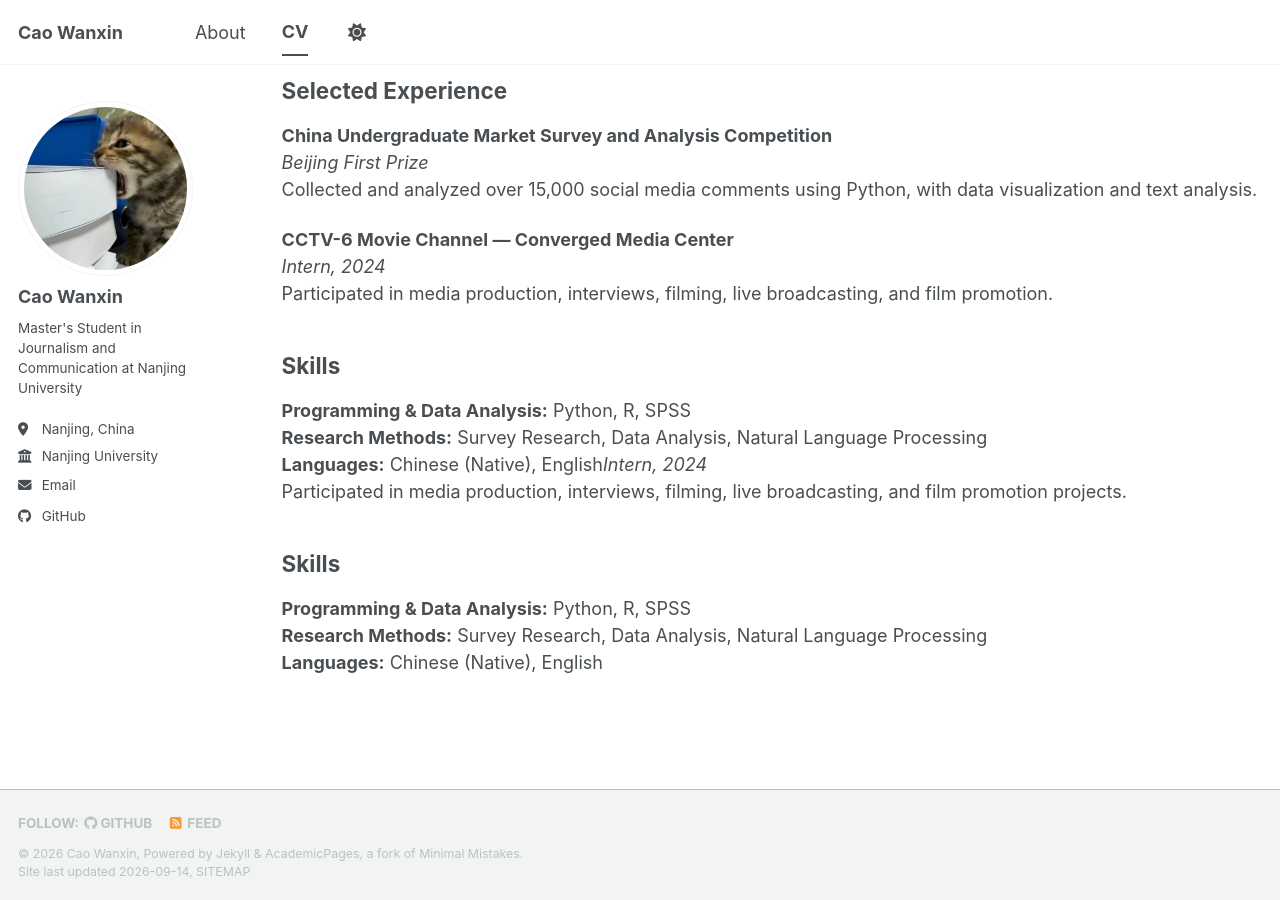
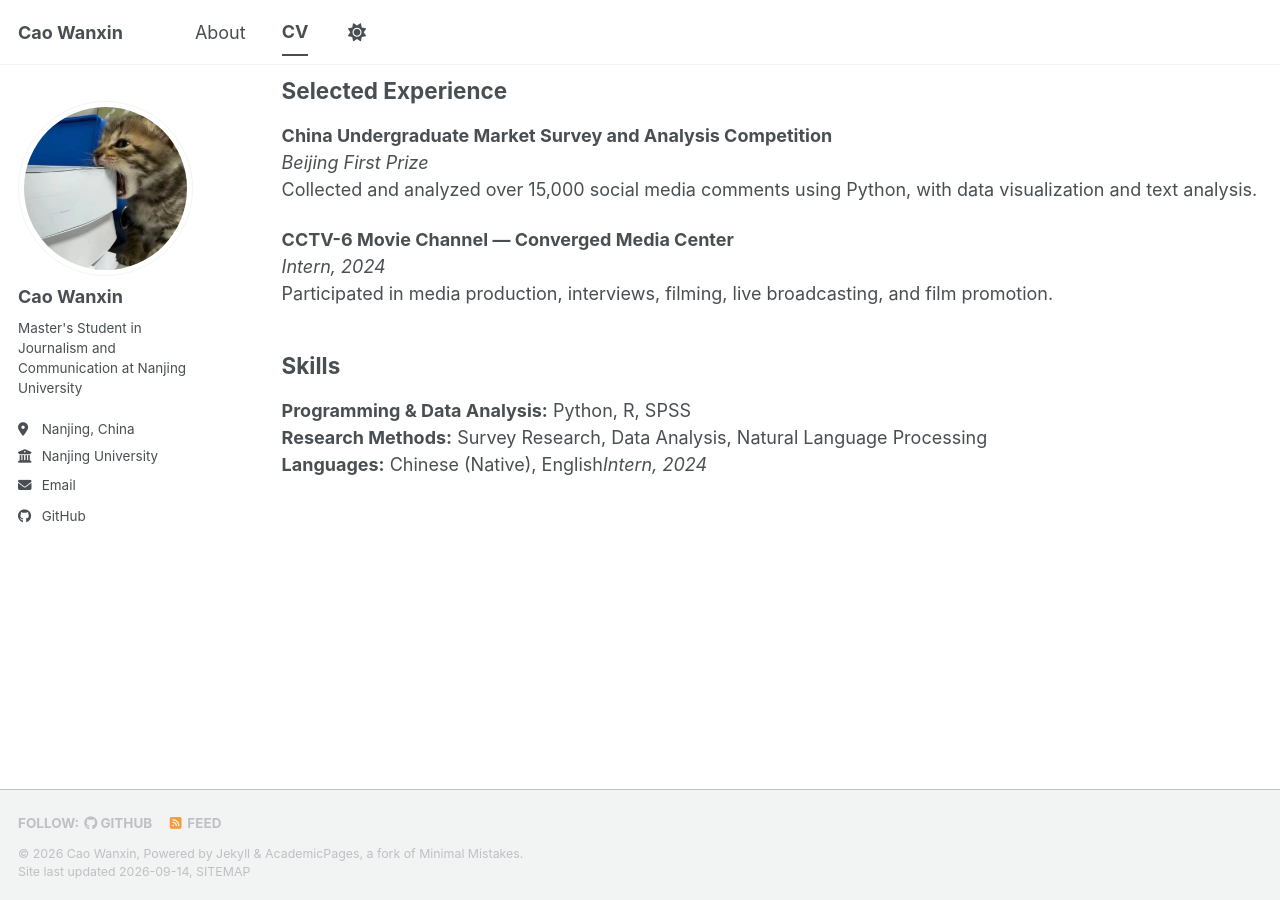
Before and after one commit to cx77129/Cx77129.github.io-, a Jekyll site: the page built from _pages/cv.md, in a window 1280 px wide and 900 px high, scrolled down 562 px. Built offline with Jekyll 4.4.1, drawn with Linux system fonts in a browser that asks for light colours; a style sheet for code colours, icons or effects is not loaded.

Commit message:
Update cv.md

```diff
--- a/_pages/cv.md
+++ b/_pages/cv.md
@@ -36,10 +36,3 @@ Participated in media production, interviews, filming, live broadcasting, and fi
 **Programming & Data Analysis:** Python, R, SPSS
 **Research Methods:** Survey Research, Data Analysis, Natural Language Processing
 **Languages:** Chinese (Native), English*Intern, 2024*
-Participated in media production, interviews, filming, live broadcasting, and film promotion projects.
-
-## Skills
-
-**Programming & Data Analysis:** Python, R, SPSS
-**Research Methods:** Survey Research, Data Analysis, Natural Language Processing
-**Languages:** Chinese (Native), English
```
